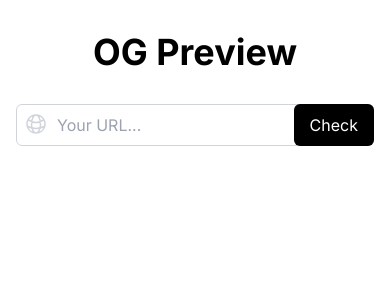
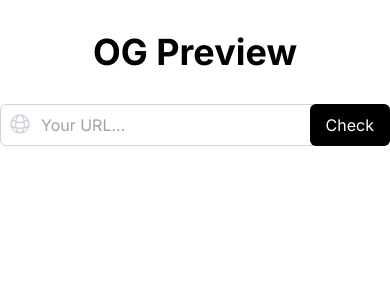
Before and after one commit to qhungg289/og-preview, a Next.js app: page / in a window 390 px wide. Shown: the top 300 px of the page. Built offline with nearby package versions, Linux system fonts and the light colour scheme.

Commit message:
change form margin

```diff
--- a/src/pages/index.js
+++ b/src/pages/index.js
@@ -67,10 +67,7 @@ export default function Home() {
 
 			<h1 className="my-8 text-center text-4xl font-bold">OG Preview</h1>
 
-			<form
-				className="relative mx-4 flex max-w-lg sm:mx-auto"
-				onSubmit={handleSubmit}
-			>
+			<form className="relative mx-auto flex max-w-lg" onSubmit={handleSubmit}>
 				<svg
 					xmlns="http://www.w3.org/2000/svg"
 					fill="none"
```
